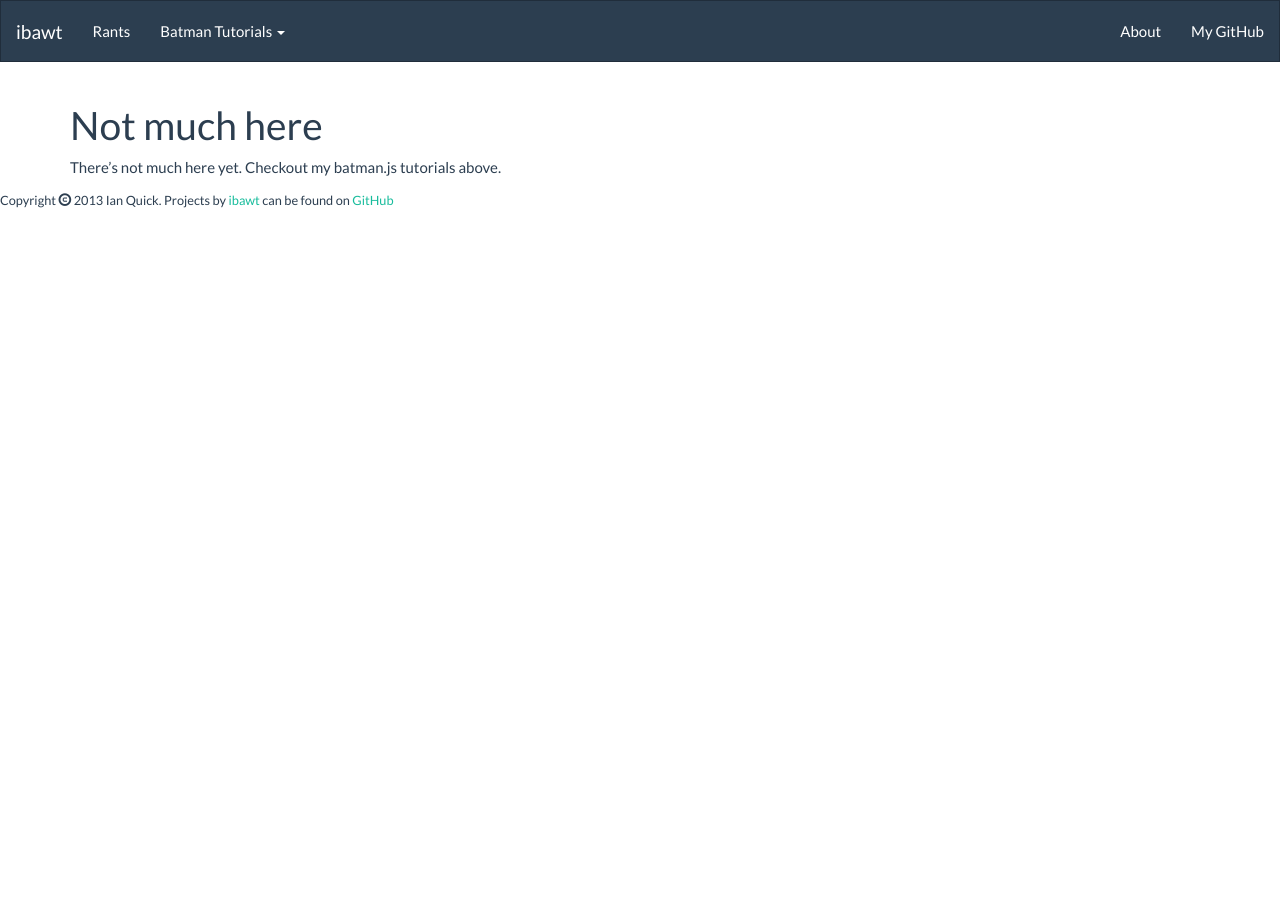
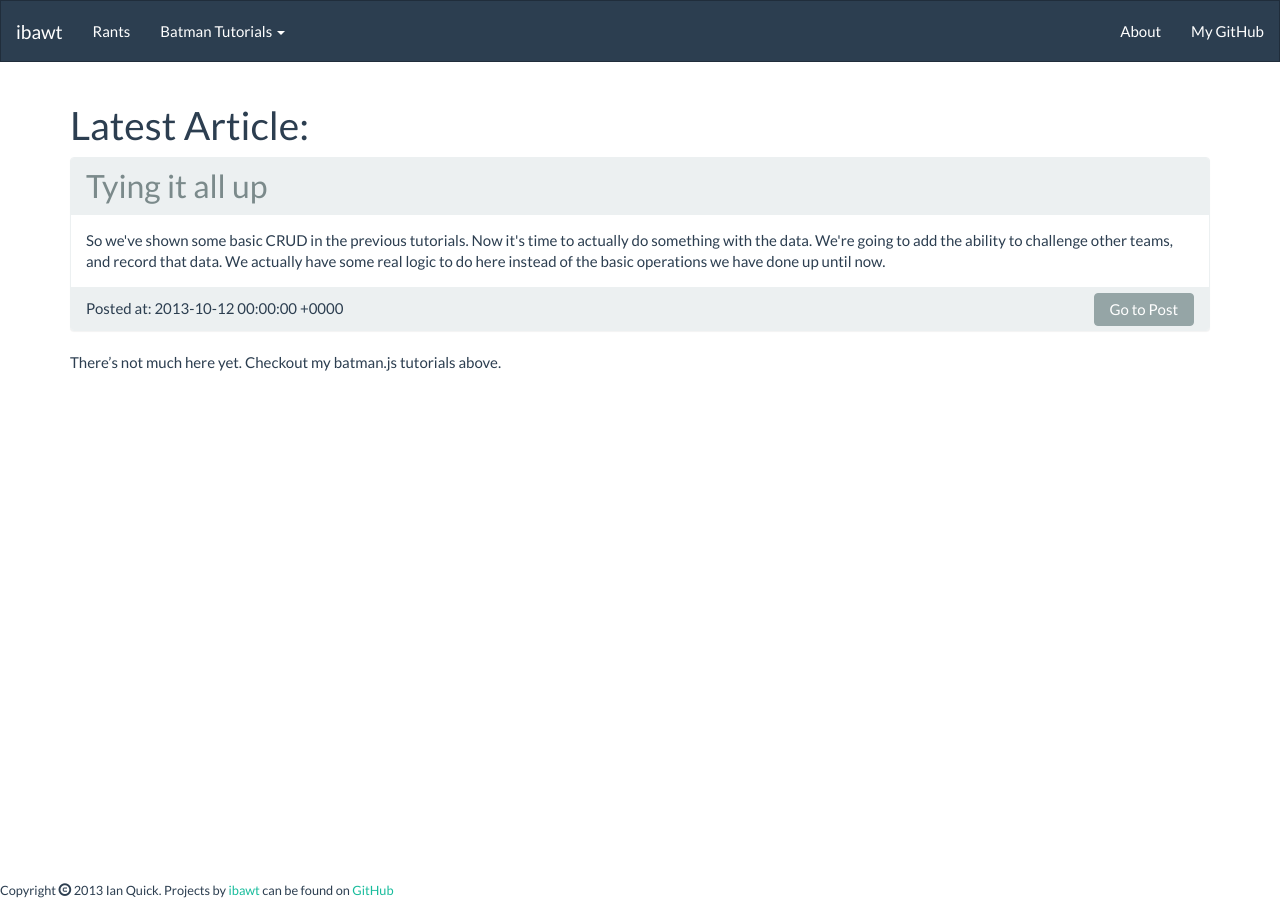
Before and after one commit to ibawt/ibawt.github.io, a Jekyll site: the page built from index.md, in a window 1280 px wide. Built offline with Jekyll 4.4.1, drawn with Linux system fonts in a browser that asks for light colours; nearby versions of some CDN libraries; Markdown is read by kramdown in place of the engine named in the settings.

Commit message:
front page snippet

```diff
--- /dev/null
+++ b/_includes/post_snippet.html
@@ -0,0 +1,12 @@
+<div class="panel panel-default">
+	<div class="panel-heading">
+		<h1 class="panel-title snippet-title">{{ include.param.title }}</h1>
+	</div>
+	<div class="panel-body">
+		{{ include.param.excerpt }}
+	</div>
+	<div class="panel-footer">
+		Posted at: {{ include.param.date }}
+		<a class="btn btn-default pull-right snippet-button" type="button" href="{{ include.param.url }}">Go to Post</a>
+	</div>
+</div>
--- a/_layouts/default.html
+++ b/_layouts/default.html
@@ -7,7 +7,6 @@
 
     <link rel="stylesheet" href="/stylesheets/bootstrap.css" media="screen"/>
     <link rel="stylesheet" href="/stylesheets/pygment_trac.css"/>
-		<link rel="stylesheet" href="/stylesheets/syntax.css"/>
     <script type="text/javascript" src="https://ajax.googleapis.com/ajax/libs/jquery/1.7.1/jquery.min.js"></script>
 		<script type="text/javascript" src="/javascripts/bootstrap.js"></script>
 		<script>
@@ -39,7 +38,7 @@
 						<a href="#" class="dropdown-toggle" data-toggle="dropdown">Batman Tutorials <b class="caret"></b></a>
 						<ul class="dropdown-menu">
 							{% for tutorial in site.categories.batman reversed %}
-							  <li><a href="{{ tutorial.url }}">{{ tutorial.title }}</a></li>
+							  <li><a href="{{ tutorial.url }}">{{ forloop.index }}. {{ tutorial.title }}</a></li>
 							{% endfor %}
 						</ul>
 					</li>
@@ -53,7 +52,7 @@
     <div class="container">
 			{{ content }}
 		</div>
-		<footer>
+		<footer class="footer">
 			<small>Copyright <span class="glyphicon glyphicon-copyright-mark"></span> 2013 Ian Quick.  Projects by <a href="https://github.com/ibawt">ibawt</a> can be found on <a href="https://github.com/ibawt">GitHub</a></small>
 		</footer>
   </body>
--- a/_posts/2013-10-12-tying-it-all-up.md
+++ b/_posts/2013-10-12-tying-it-all-up.md
@@ -3,9 +3,10 @@ layout: default
 title: Tying it all up
 category: batman
 permalink: tying-it-all-up
+excerpt:   So we've shown some basic CRUD in the previous tutorials.  Now it's time to actually do something with the data. We're going to add the ability to challenge other teams, and record that data.  We actually have some real logic to do here instead of the basic operations we have done up until now.
+
 ---
 # Tying it all up
-
   So we've shown some basic CRUD in the previous tutorials.  Now it's time to actually do something with the data. We're going to add the ability to challenge other teams, and record that data.  We actually have some real logic to do here instead of the basic operations we have done up until now.
 
 ## Lets make a model again
--- a/index.md
+++ b/index.md
@@ -1,7 +1,9 @@
 ---
 layout: default
+title: index
 ---
-
-# Not much here
-
+# Latest Article:
+{% for post in site.posts limit:1 %}
+{% include post_snippet.html param=post %}
+{% endfor %}
 There's not much here yet.  Checkout my batman.js tutorials above.
```
Also changed, not shown: _posts/2013-10-12-batman-rails-starting-guide.md (+1 -2 lines), stylesheets/bootstrap.css.
